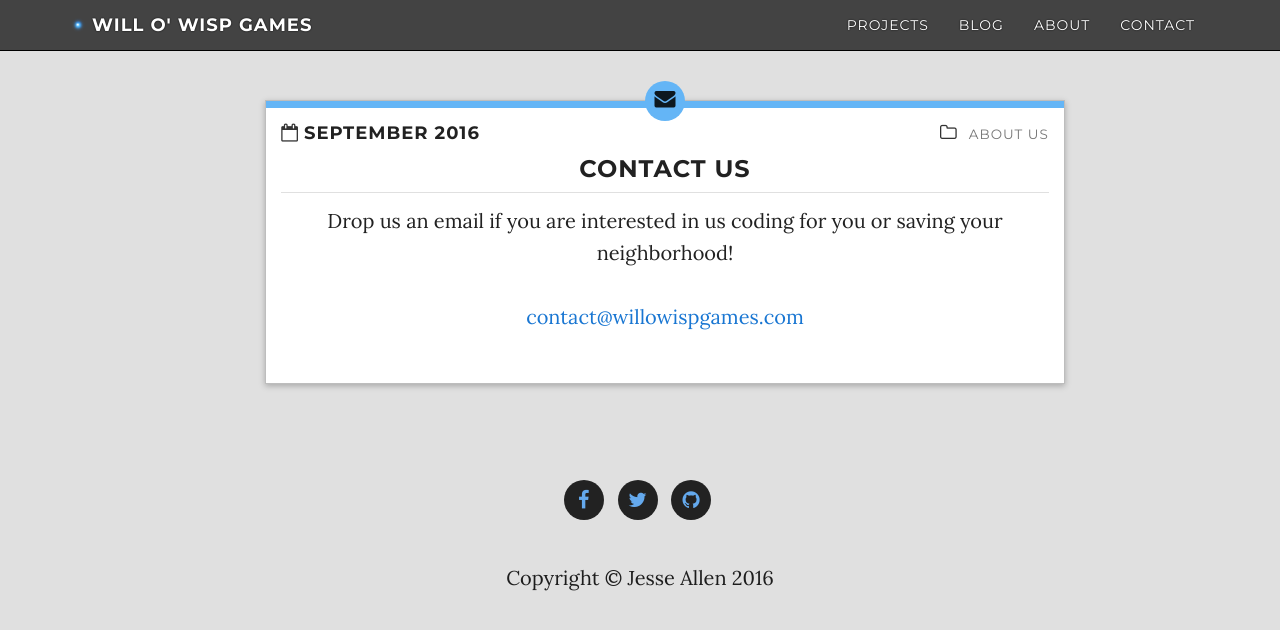
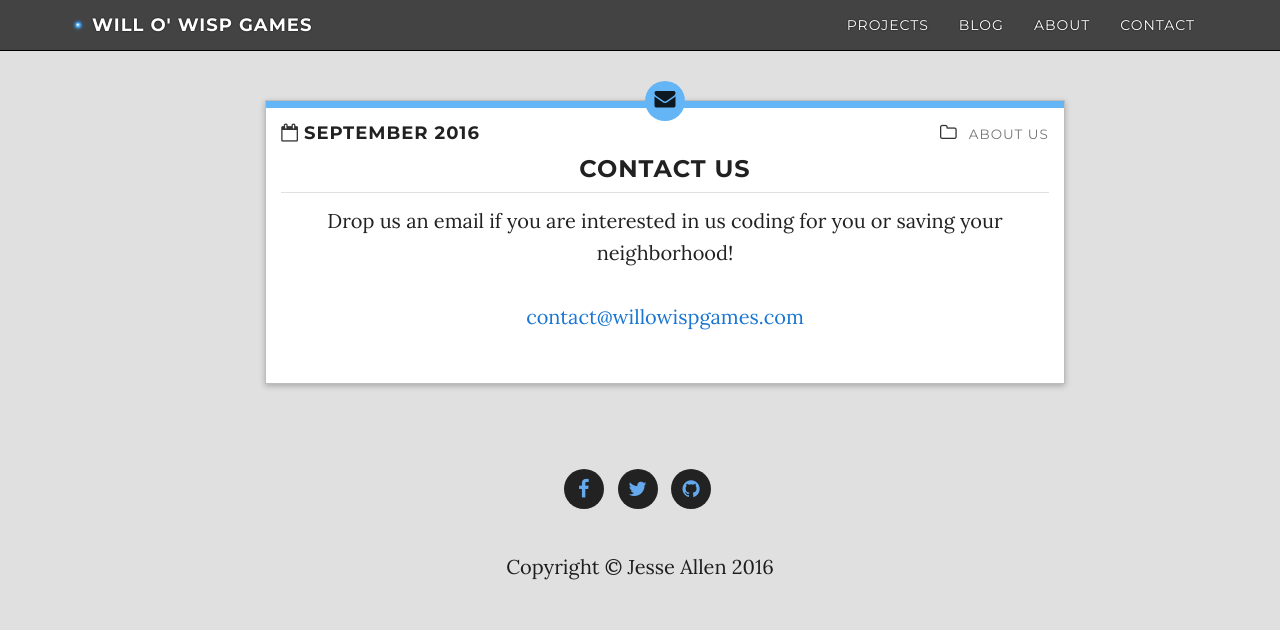
Before and after one commit to WilloWispGames/WilloWispGames.github.io, a Jekyll site: the page built from contact/index.html, in a window 1280 px wide. Shown: the top 630 px of the page. Built offline with Jekyll 4.4.1, drawn with Linux system fonts in a browser that asks for light colours; nearby versions of some CDN libraries.

Commit message:
Update panes.scss

```diff
--- a/css/panes.scss
+++ b/css/panes.scss
@@ -125,7 +125,7 @@
 .subject {
   float: left;
   width: 100%;
-  margin: 0 25px 2.66% 25px; //margin: 0% 1.33% 2.66% 1.33%;
+  margin: 0 25px 10px 25px; //margin: 0% 1.33% 2.66% 1.33%;
   background: $white; //$greyPane;
   padding: 15px;
   border: solid 1px $lightGrey;
```
